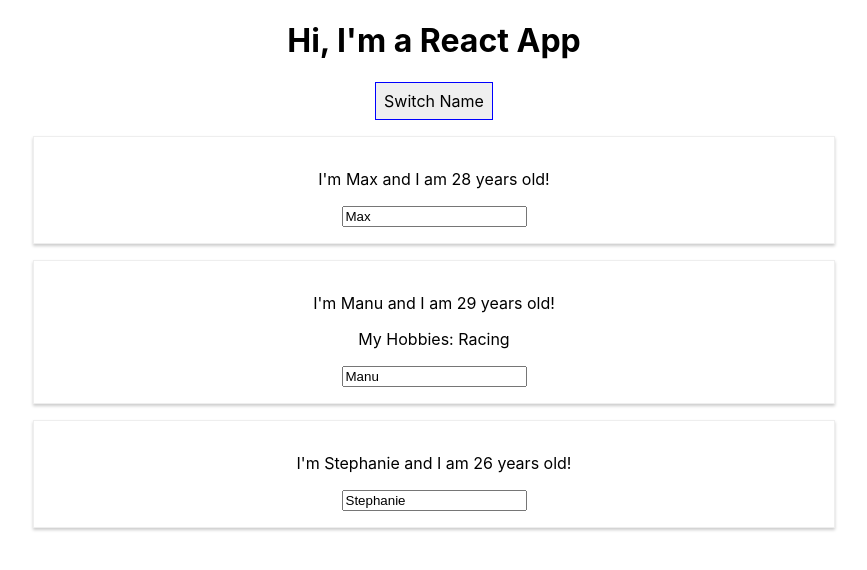
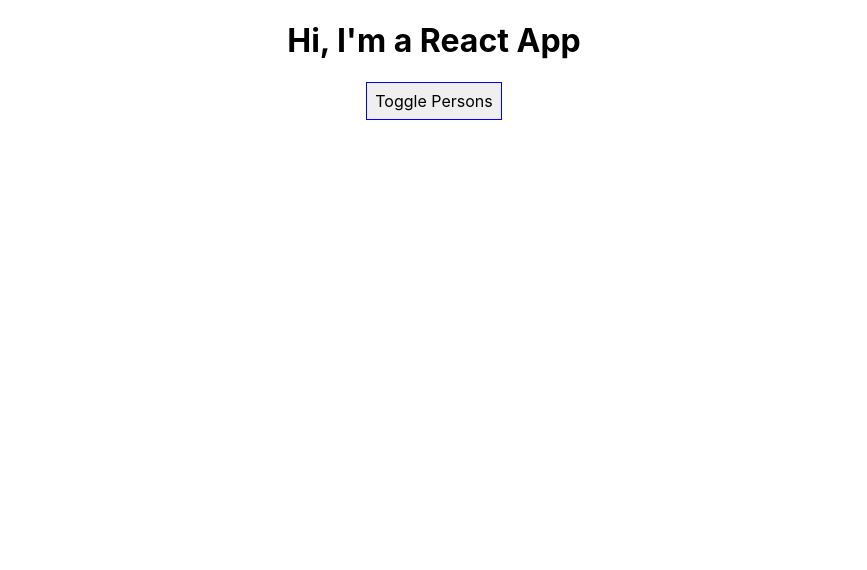
Before and after one commit to salinasfez/redux-and-hooks-lessons, a React (Create React App) app in the folder react_redux_hooks_app/: page / in a window 1280 px wide. Shown: the top 570 px of the page, without its empty margins (206-1073 px from the left). Built offline with nearby package versions, Linux system fonts and the light colour scheme.

Commit message:
section 4 unit 56, rendering lists

```diff
--- a/react_redux_hooks_app/src/App.js
+++ b/react_redux_hooks_app/src/App.js
@@ -9,7 +9,8 @@ class App extends Component {
     {name: 'Manu', age: 29},
     {name: 'Stephanie', age: 26}
   ],
-  otherState: 'some other value'
+  otherState: 'some other value',
+  showPersons: false
 }
 switchNameHandler = (newName) => {
     // console.log('was clicked');
@@ -31,6 +32,12 @@ switchNameHandler = (newName) => {
       ]
     } )
   }
+  togglePersonsHandler = () => {
+    const doesShow = this.state.showPersons;
+    this.setState({
+      showPersons: !doesShow
+    })
+  }
   render(){
     const style = {
       backGroundColor: 'white',
@@ -39,23 +46,30 @@ switchNameHandler = (newName) => {
       padding: '8px',
       cursor: 'pointer'
     };
+    let persons = null;
+    if (this.state.showPersons) {
+      persons = (
+        <div>
+        {this.state.persons.map(person => {
+           return (
+            <Person
+            name={person.name}
+            age={person.age}/>
+           )
+        })}
+      </div>
+      )
+    }
   return (
     <div className="App">
       <h1>Hi, I'm a React App</h1>
       <button
         style={style}
-        onClick={() => this.switchNameHandler('Maximilian!!!')}>Switch Name</button>
-      <Person
-        name={this.state.persons[0].name}
-        age={this.state.persons[0].age}/>
-      <Person
-        name={this.state.persons[1].name}
-        age={this.state.persons[1].age}
-        click={this.switchNameHandler.bind(this, 'Max!')}
-        changed={this.nameChangedHandler}>My Hobbies: Racing</Person>
-      <Person
-        name={this.state.persons[2].name}
-        age={this.state.persons[2].age}/>
+        onClick={this.togglePersonsHandler}>Toggle Persons
+      </button>
+
+      {persons}
+
     </div>
     // React.createElement('div', null, React.createElement('h1', {className: 'App'}, 'I am a React App!'))
   );
```
